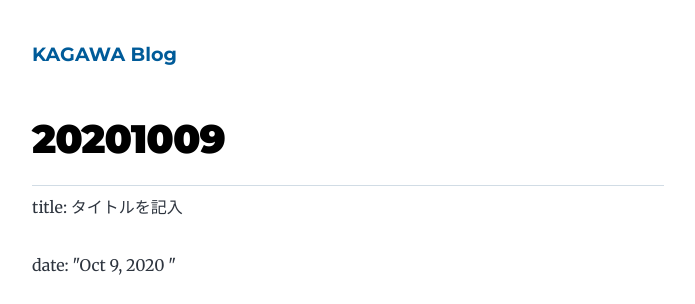
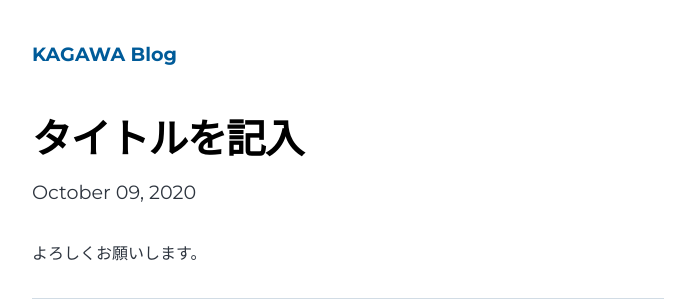
Before and after one commit to KoushiKagawa/my-gatsby-project, a Gatsby site: page /202010/20201009/ in a window 1280 px wide. Shown: the top 304 px of the page, without its empty margins (292-987 px from the left). Built offline with nearby package versions, Linux system fonts and the light colour scheme; Gatsby itself is replaced by a stand-in of ours.

Commit message:
add 20201009

```diff
--- a/content/blog/202010/20201009.md
+++ b/content/blog/202010/20201009.md
@@ -1,13 +1,6 @@
-# 20201009
-
 ---
-
 title: タイトルを記入
-
-date: "Oct 9, 2020 "
-
+date: "2020-10-09T10:00:00.000Z"
 description: "ディスクリプションを記入"
-
 ---
-
 よろしくお願いします。
```
